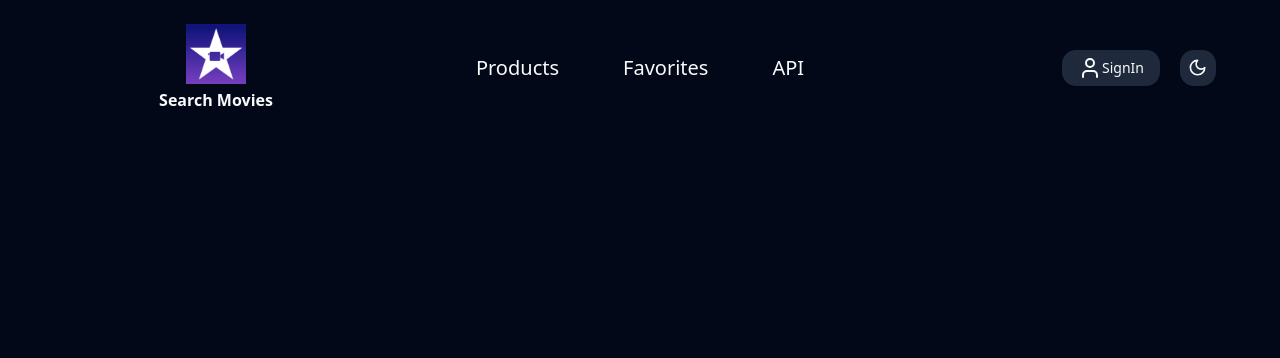
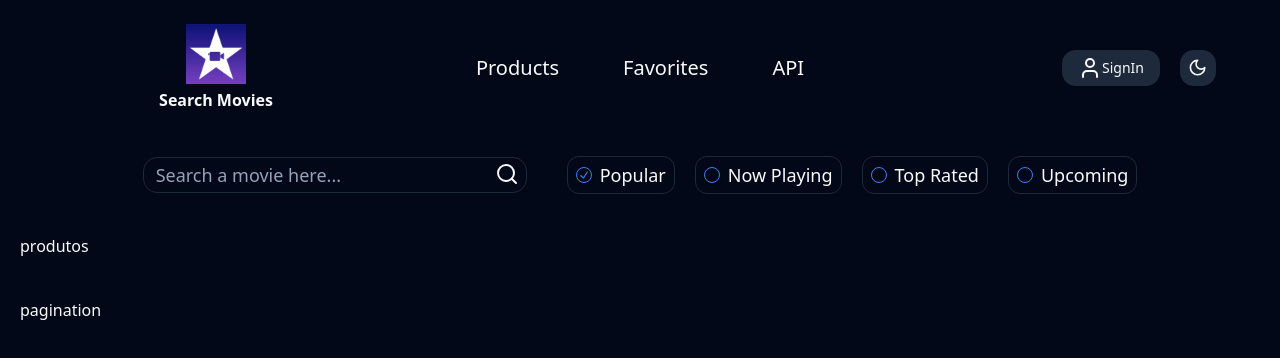
Before and after one commit to Darlan0307/Movie-App, a React (Vite) app: page / in a window 1280 px wide. Shown: the top 358 px of the page. Built offline with nearby package versions, Linux system fonts and the light colour scheme.

Commit message:
:lipstick:feat: componente dos filtros dos filmes

```diff
--- a/package.json
+++ b/package.json
@@ -12,6 +12,8 @@
   "dependencies": {
     "@radix-ui/react-dropdown-menu": "^2.0.6",
     "@radix-ui/react-icons": "^1.3.0",
+    "@radix-ui/react-label": "^2.0.2",
+    "@radix-ui/react-radio-group": "^1.1.3",
     "@radix-ui/react-slot": "^1.0.2",
     "class-variance-authority": "^0.7.0",
     "clsx": "^2.1.0",
--- a/src/components/AppRoutes.tsx
+++ b/src/components/AppRoutes.tsx
@@ -1,10 +1,17 @@
 import { BrowserRouter, Routes, Route } from "react-router-dom";
 import NavBar from "./NavBar";
+import SingleProduct from "./pages/SingleProduct";
+import Home from "./pages/Home";
 
 const AppRoutes = () => {
   return (
     <BrowserRouter>
       <NavBar />
+      <Routes>
+        <Route path="/" element={<Home />} />
+
+        <Route path="/product:id" element={<SingleProduct />} />
+      </Routes>
     </BrowserRouter>
   );
 };
--- /dev/null
+++ b/src/components/SectionFilters/index.tsx
@@ -0,0 +1,63 @@
+import { Input } from "../ui/input";
+import { Label } from "@/components/ui/label";
+import { RadioGroup, RadioGroupItem } from "@/components/ui/radio-group";
+import { Search } from "lucide-react";
+
+const SectionFilters = () => {
+  return (
+    <section className="flex flex-wrap justify-center items-center gap-10">
+      <div className="w-full max-w-sm relative">
+        <Input placeholder="Search a movie here..." className="text-lg" />
+        <Search className="absolute top-[15%] right-2" />
+      </div>
+
+      <RadioGroup
+        defaultValue="popular"
+        className="flex flex-wrap justify-center gap-5"
+      >
+        <div className="flex items-center space-x-2  group border py-1 px-2 rounded-xl">
+          <RadioGroupItem value="popular" id="popular" className="peer " />
+          <Label
+            htmlFor="popular"
+            className="peer-checked:text-primary group-focus-within:text-primary cursor-pointer text-lg "
+          >
+            Popular
+          </Label>
+        </div>
+        <div className="flex items-center space-x-2  group border py-1 px-2 rounded-xl">
+          <RadioGroupItem
+            value="now_playing"
+            id="now_playing"
+            className="peer  "
+          />
+          <Label
+            htmlFor="now_playing"
+            className="group-focus-within:text-primary cursor-pointer text-lg "
+          >
+            Now Playing
+          </Label>
+        </div>
+        <div className="flex items-center space-x-2  group border py-1 px-2 rounded-xl">
+          <RadioGroupItem value="top_rated" id="top_rated" className="peer  " />
+          <Label
+            htmlFor="top_rated"
+            className="group-focus-within:text-primary cursor-pointer text-lg "
+          >
+            Top Rated
+          </Label>
+        </div>
+        <div className="flex items-center space-x-2 group border py-1 px-2 rounded-xl">
+          <RadioGroupItem value="upcoming" id="upcoming" className="peer  " />
+          <Label
+            htmlFor="upcoming"
+            className="group-focus-within:text-primary cursor-pointer text-lg "
+          >
+            Upcoming
+          </Label>
+        </div>
+      </RadioGroup>
+    </section>
+  );
+};
+
+export default SectionFilters;
--- /dev/null
+++ b/src/components/pages/Home/index.tsx
@@ -0,0 +1,13 @@
+import SectionFilters from "@/components/SectionFilters";
+
+const Home = () => {
+  return (
+    <main className="flex flex-col gap-10 p-5">
+      <SectionFilters />
+      <section>produtos</section>
+      <section>pagination</section>
+    </main>
+  );
+};
+
+export default Home;
--- /dev/null
+++ b/src/components/pages/SingleProduct/index.tsx
@@ -0,0 +1,5 @@
+const SingleProduct = () => {
+  return <div>SingleProduct</div>;
+};
+
+export default SingleProduct;
--- /dev/null
+++ b/src/components/ui/label.tsx
@@ -0,0 +1,24 @@
+import * as React from "react"
+import * as LabelPrimitive from "@radix-ui/react-label"
+import { cva, type VariantProps } from "class-variance-authority"
+
+import { cn } from "@/lib/utils"
+
+const labelVariants = cva(
+  "text-sm font-medium leading-none peer-disabled:cursor-not-allowed peer-disabled:opacity-70"
+)
+
+const Label = React.forwardRef<
+  React.ElementRef<typeof LabelPrimitive.Root>,
+  React.ComponentPropsWithoutRef<typeof LabelPrimitive.Root> &
+    VariantProps<typeof labelVariants>
+>(({ className, ...props }, ref) => (
+  <LabelPrimitive.Root
+    ref={ref}
+    className={cn(labelVariants(), className)}
+    {...props}
+  />
+))
+Label.displayName = LabelPrimitive.Root.displayName
+
+export { Label }
--- /dev/null
+++ b/src/components/ui/radio-group.tsx
@@ -0,0 +1,42 @@
+import * as React from "react"
+import { CheckIcon } from "@radix-ui/react-icons"
+import * as RadioGroupPrimitive from "@radix-ui/react-radio-group"
+
+import { cn } from "@/lib/utils"
+
+const RadioGroup = React.forwardRef<
+  React.ElementRef<typeof RadioGroupPrimitive.Root>,
+  React.ComponentPropsWithoutRef<typeof RadioGroupPrimitive.Root>
+>(({ className, ...props }, ref) => {
+  return (
+    <RadioGroupPrimitive.Root
+      className={cn("grid gap-2", className)}
+      {...props}
+      ref={ref}
+    />
+  )
+})
+RadioGroup.displayName = RadioGroupPrimitive.Root.displayName
+
+const RadioGroupItem = React.forwardRef<
+  React.ElementRef<typeof RadioGroupPrimitive.Item>,
+  React.ComponentPropsWithoutRef<typeof RadioGroupPrimitive.Item>
+>(({ className, ...props }, ref) => {
+  return (
+    <RadioGroupPrimitive.Item
+      ref={ref}
+      className={cn(
+        "aspect-square h-4 w-4 rounded-full border border-primary text-primary shadow focus:outline-none focus-visible:ring-1 focus-visible:ring-ring disabled:cursor-not-allowed disabled:opacity-50",
+        className
+      )}
+      {...props}
+    >
+      <RadioGroupPrimitive.Indicator className="flex items-center justify-center">
+        <CheckIcon className="h-3.5 w-3.5 fill-primary" />
+      </RadioGroupPrimitive.Indicator>
+    </RadioGroupPrimitive.Item>
+  )
+})
+RadioGroupItem.displayName = RadioGroupPrimitive.Item.displayName
+
+export { RadioGroup, RadioGroupItem }
```
Also changed, not shown: 1 other file (tests, documents, lock files or other folders).
